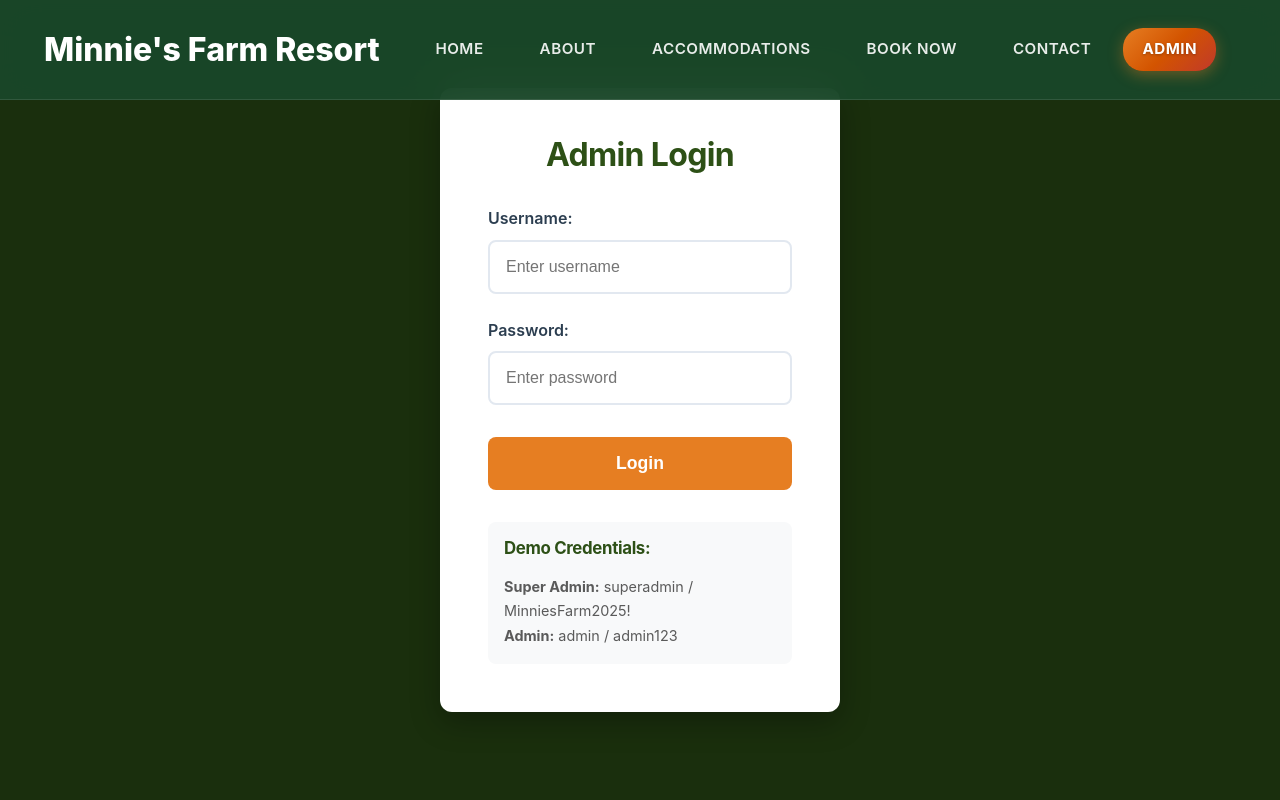
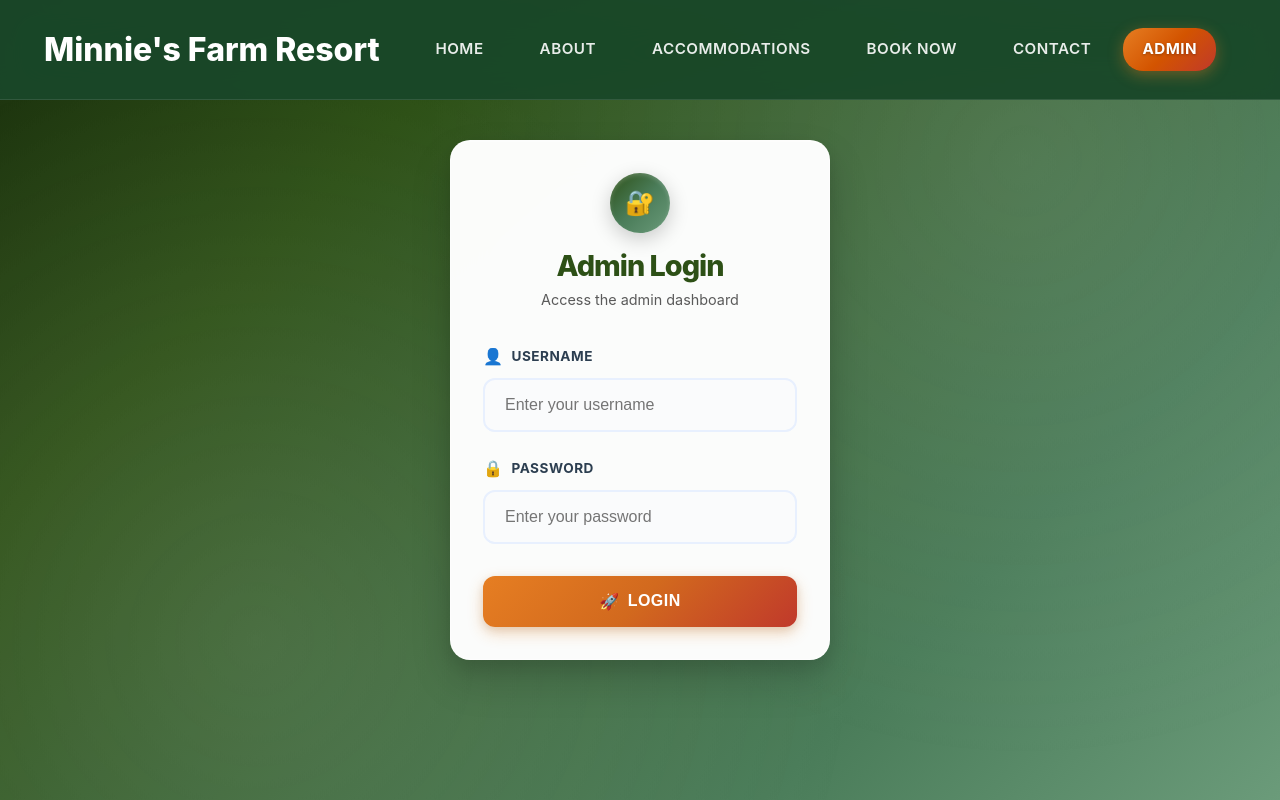
Before and after one commit to mdmorales-byte/Minnies-Resort, a React (Create React App) app: page /admin/login in a window 1280 px wide. Shown: the top 800 px of the page. Built offline with nearby package versions, Linux system fonts and the light colour scheme.

Commit message:
Optimize admin login card size for better proportions and compact layout

```diff
--- a/src/App.css
+++ b/src/App.css
@@ -769,7 +769,7 @@ h1, h2, h3, h4, h5, h6 {
 
 p {
   line-height: 1.7;
-  color: var(--medium-text);
+  color: white;
   font-weight: 400;
 }
 
--- a/src/SimpleAdminLogin.js
+++ b/src/SimpleAdminLogin.js
@@ -35,38 +35,94 @@ const SimpleAdminLogin = () => {
   return (
     <div style={{
       minHeight: '100vh',
-      backgroundColor: '#1a2f0d',
+      background: 'linear-gradient(135deg, #1a2f0d 0%, #2d5016 25%, #4a7c59 75%, #6b9b7a 100%)',
       display: 'flex',
       alignItems: 'center',
       justifyContent: 'center',
-      padding: '2rem'
+      padding: '2rem',
+      position: 'relative',
+      overflow: 'hidden'
     }}>
+      {/* Background Pattern */}
       <div style={{
-        backgroundColor: 'white',
-        padding: '3rem',
-        borderRadius: '12px',
-        boxShadow: '0 10px 30px rgba(0,0,0,0.3)',
+        position: 'absolute',
+        top: 0,
+        left: 0,
+        right: 0,
+        bottom: 0,
+        background: 'radial-gradient(circle at 20% 80%, rgba(255,255,255,0.1) 0%, transparent 50%), radial-gradient(circle at 80% 20%, rgba(255,255,255,0.1) 0%, transparent 50%)',
+        animation: 'float 6s ease-in-out infinite'
+      }}></div>
+
+      <div style={{
+        backgroundColor: 'rgba(255, 255, 255, 0.98)',
+        backdropFilter: 'blur(20px)',
+        padding: '2rem 2rem',
+        borderRadius: '20px',
+        boxShadow: '0 20px 40px rgba(0, 0, 0, 0.15), 0 8px 20px rgba(0, 0, 0, 0.1), inset 0 1px 0 rgba(255, 255, 255, 0.4)',
         width: '100%',
-        maxWidth: '400px'
+        maxWidth: '380px',
+        border: '1px solid rgba(255, 255, 255, 0.3)',
+        position: 'relative',
+        zIndex: 1
       }}>
-        <h1 style={{
+        {/* Header */}
+        <div style={{
           textAlign: 'center',
-          color: '#2d5016',
-          marginBottom: '2rem',
-          fontSize: '2rem'
+          marginBottom: '2rem'
         }}>
-          Admin Login
-        </h1>
+          <div style={{
+            width: '60px',
+            height: '60px',
+            borderRadius: '50%',
+            background: 'linear-gradient(135deg, #2d5016 0%, #4a7c59 50%, #6b9b7a 100%)',
+            margin: '0 auto 1rem',
+            display: 'flex',
+            alignItems: 'center',
+            justifyContent: 'center',
+            boxShadow: '0 6px 20px rgba(0, 0, 0, 0.2), inset 0 2px 4px rgba(255, 255, 255, 0.2)'
+          }}>
+            <span style={{
+              color: 'white',
+              fontSize: '1.5rem',
+              fontWeight: 'bold'
+            }}>🔐</span>
+          </div>
+          <h1 style={{
+            color: '#2d5016',
+            marginBottom: '0.25rem',
+            fontSize: '1.8rem',
+            fontWeight: '800',
+            letterSpacing: '-1px'
+          }}>
+            Admin Login
+          </h1>
+          <p style={{
+            color: '#5a5a5a',
+            fontSize: '0.9rem',
+            fontWeight: '400',
+            margin: 0
+          }}>
+            Access the admin dashboard
+          </p>
+        </div>
 
         {error && (
           <div style={{
-            backgroundColor: '#fed7d7',
+            background: 'linear-gradient(135deg, #fed7d7 0%, #fecaca 100%)',
             color: '#c53030',
-            padding: '1rem',
-            borderRadius: '8px',
-            marginBottom: '1rem',
-            textAlign: 'center'
+            padding: '1rem 1.25rem',
+            borderRadius: '12px',
+            marginBottom: '1.5rem',
+            fontSize: '0.95rem',
+            fontWeight: '600',
+            display: 'flex',
+            alignItems: 'center',
+            gap: '0.75rem',
+            border: '1px solid #feb2b2',
+            boxShadow: '0 4px 12px rgba(239, 83, 80, 0.1)'
           }}>
+            <span>⚠️</span>
             {error}
           </div>
         )}
@@ -74,52 +130,94 @@ const SimpleAdminLogin = () => {
         <form onSubmit={handleSubmit}>
           <div style={{ marginBottom: '1.5rem' }}>
             <label style={{
-              display: 'block',
+              display: 'flex',
+              alignItems: 'center',
+              gap: '0.5rem',
               marginBottom: '0.5rem',
-              fontWeight: '600',
-              color: '#2c3e50'
+              color: '#2c3e50',
+              fontWeight: '700',
+              fontSize: '0.85rem',
+              textTransform: 'uppercase',
+              letterSpacing: '0.5px'
             }}>
-              Username:
+              <span style={{ color: '#4a7c59', fontSize: '1rem' }}>👤</span>
+              Username
             </label>
             <input
               type="text"
               value={username}
               onChange={(e) => setUsername(e.target.value)}
-              placeholder="Enter username"
+              placeholder="Enter your username"
               required
               style={{
                 width: '100%',
-                padding: '1rem',
-                border: '2px solid #e2e8f0',
-                borderRadius: '8px',
+                padding: '1rem 1.25rem',
+                border: '2px solid #e8f0fe',
+                borderRadius: '12px',
                 fontSize: '1rem',
-                boxSizing: 'border-box'
+                boxSizing: 'border-box',
+                fontWeight: '500',
+                transition: 'all 0.3s ease',
+                background: '#fafbfc'
+              }}
+              onFocus={(e) => {
+                e.target.style.borderColor = '#4a7c59';
+                e.target.style.background = 'white';
+                e.target.style.boxShadow = '0 0 0 3px rgba(74, 124, 89, 0.1), 0 3px 15px rgba(74, 124, 89, 0.15)';
+                e.target.style.transform = 'translateY(-2px)';
+              }}
+              onBlur={(e) => {
+                e.target.style.borderColor = '#e8f0fe';
+                e.target.style.background = '#fafbfc';
+                e.target.style.boxShadow = 'none';
+                e.target.style.transform = 'translateY(0)';
               }}
             />
           </div>
 
           <div style={{ marginBottom: '2rem' }}>
             <label style={{
-              display: 'block',
+              display: 'flex',
+              alignItems: 'center',
+              gap: '0.5rem',
               marginBottom: '0.5rem',
-              fontWeight: '600',
-              color: '#2c3e50'
+              color: '#2c3e50',
+              fontWeight: '700',
+              fontSize: '0.85rem',
+              textTransform: 'uppercase',
+              letterSpacing: '0.5px'
             }}>
-              Password:
+              <span style={{ color: '#4a7c59', fontSize: '1rem' }}>🔒</span>
+              Password
             </label>
             <input
               type="password"
               value={password}
               onChange={(e) => setPassword(e.target.value)}
-              placeholder="Enter password"
+              placeholder="Enter your password"
               required
               style={{
                 width: '100%',
-                padding: '1rem',
-                border: '2px solid #e2e8f0',
-                borderRadius: '8px',
+                padding: '1rem 1.25rem',
+                border: '2px solid #e8f0fe',
+                borderRadius: '12px',
                 fontSize: '1rem',
-                boxSizing: 'border-box'
+                boxSizing: 'border-box',
+                fontWeight: '500',
+                transition: 'all 0.3s ease',
+                background: '#fafbfc'
+              }}
+              onFocus={(e) => {
+                e.target.style.borderColor = '#4a7c59';
+                e.target.style.background = 'white';
+                e.target.style.boxShadow = '0 0 0 3px rgba(74, 124, 89, 0.1), 0 3px 15px rgba(74, 124, 89, 0.15)';
+                e.target.style.transform = 'translateY(-2px)';
+              }}
+              onBlur={(e) => {
+                e.target.style.borderColor = '#e8f0fe';
+                e.target.style.background = '#fafbfc';
+                e.target.style.boxShadow = 'none';
+                e.target.style.transform = 'translateY(0)';
               }}
             />
           </div>
@@ -128,32 +226,49 @@ const SimpleAdminLogin = () => {
             type="submit"
             style={{
               width: '100%',
-              padding: '1rem',
-              backgroundColor: '#e67e22',
+              padding: '1rem 1.5rem',
+              background: 'linear-gradient(135deg, #e67e22 0%, #d2691e 50%, #c0392b 100%)',
               color: 'white',
               border: 'none',
-              borderRadius: '8px',
-              fontSize: '1.1rem',
-              fontWeight: '600',
-              cursor: 'pointer'
+              borderRadius: '12px',
+              fontSize: '1rem',
+              fontWeight: '700',
+              cursor: 'pointer',
+              transition: 'all 0.3s ease',
+              display: 'flex',
+              alignItems: 'center',
+              justifyContent: 'center',
+              gap: '0.5rem',
+              marginTop: '0.5rem',
+              boxShadow: '0 6px 15px rgba(230, 126, 34, 0.3), 0 3px 8px rgba(0, 0, 0, 0.1)',
+              textTransform: 'uppercase',
+              letterSpacing: '0.5px',
+              position: 'relative',
+              overflow: 'hidden'
+            }}
+            onMouseEnter={(e) => {
+              e.target.style.transform = 'translateY(-2px)';
+              e.target.style.boxShadow = '0 8px 20px rgba(230, 126, 34, 0.4), 0 4px 12px rgba(0, 0, 0, 0.15)';
+              e.target.style.background = 'linear-gradient(135deg, #f39c12 0%, #e67e22 50%, #d2691e 100%)';
+            }}
+            onMouseLeave={(e) => {
+              e.target.style.transform = 'translateY(0)';
+              e.target.style.boxShadow = '0 6px 15px rgba(230, 126, 34, 0.3), 0 3px 8px rgba(0, 0, 0, 0.1)';
+              e.target.style.background = 'linear-gradient(135deg, #e67e22 0%, #d2691e 50%, #c0392b 100%)';
             }}
           >
+            <span>🚀</span>
             Login
           </button>
         </form>
+      </div>
 
-        <div style={{
-          marginTop: '2rem',
-          padding: '1rem',
-          backgroundColor: '#f8f9fa',
-          borderRadius: '8px',
-          fontSize: '0.9rem'
-        }}>
-          <h3 style={{ color: '#2d5016', marginBottom: '1rem' }}>Demo Credentials:</h3>
-          <p><strong>Super Admin:</strong> superadmin / MinniesFarm2025!</p>
-          <p><strong>Admin:</strong> admin / admin123</p>
-        </div>
-      </div>
+      <style>{`
+        @keyframes float {
+          0%, 100% { transform: translateY(0px); }
+          50% { transform: translateY(-10px); }
+        }
+      `}</style>
     </div>
   );
 };
```
